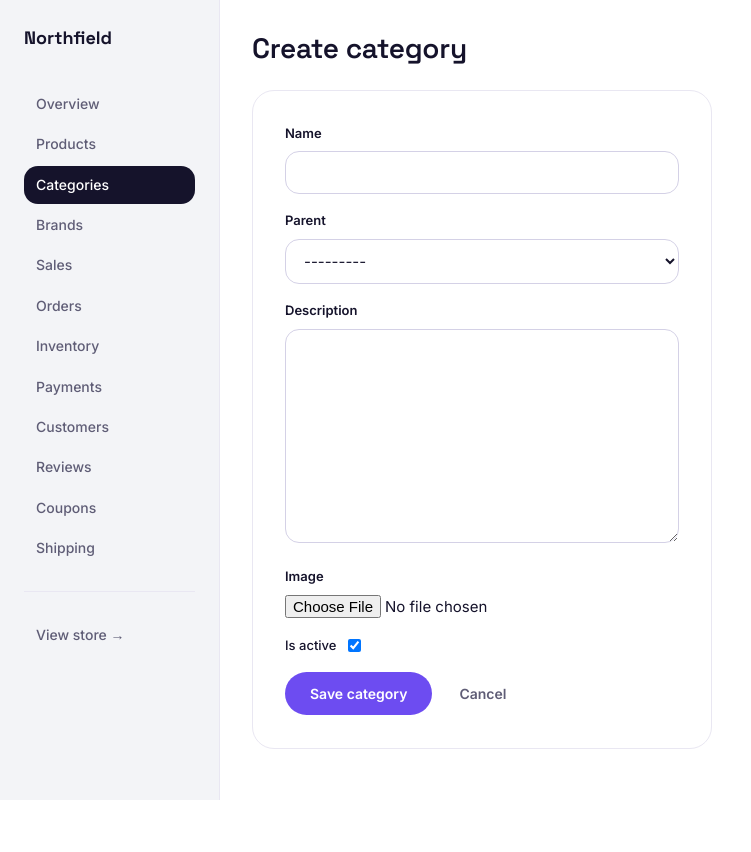
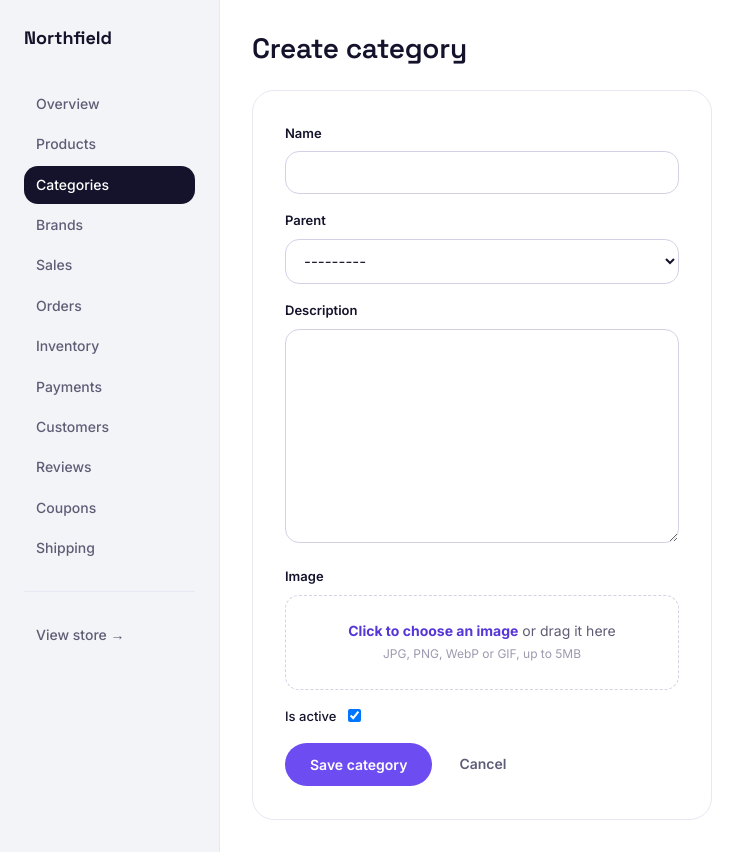
Before and after one commit to Kreativeweb003/ecommerce_website_system, a Django app: page /manage/categories/create/ in a window 1280 px wide. Shown: the whole page, without its empty margins (0-751 px from the left). Before the commit the page ends 800 px from the top, so only its background shows below. Run offline with Django 5.2, Linux system fonts and the light colour scheme; the visitor is signed in with stand-in values (Sample User, id 1); data that the repository does not hold is empty; parts of the project's set-up code (start-up, migrations or seed data) failed here and were passed over.

Commit message:
category image UX improved

```diff
--- a/config/settings.py
+++ b/config/settings.py
@@ -23,15 +23,14 @@ BASE_DIR = Path(__file__).resolve().parent.parent
 env = environ.Env()
 environ.Env.read_env(BASE_DIR / ".env")
 
-
+DEBUG = True
 # Quick-start development settings - unsuitable for production
 # See https://docs.djangoproject.com/en/6.0/howto/deployment/checklist/
 
 # SECURITY WARNING: keep the secret key used in production secret!
 SECRET_KEY = "django-insecure-t_&!2^unq@&g_8i^e-xw@ert@xo!z5h3!bcnmu#bxur2%76mn*"
 
-# SECURITY WARNING: don't run with debug turned on in production!
-DEBUG = True
+# SECURITY WARNING: don't run with debug turned on in production
 
 ALLOWED_HOSTS = []
 
--- a/products/forms.py
+++ b/products/forms.py
@@ -47,6 +47,14 @@ class CategoryForm(forms.ModelForm):
             to_visit.extend(Category.objects.filter(parent_id=pk).values_list("pk", flat=True))
         return ids
 
+    def clean_image(self):
+        image = self.cleaned_data.get("image")
+        # Only freshly uploaded files have a content_type; an already-saved image is skipped.
+        if image and hasattr(image, "content_type"):
+            from .services import validate_image_file
+            validate_image_file(image)
+        return image
+
 
 
 
--- a/products/urls.py
+++ b/products/urls.py
@@ -25,4 +25,5 @@ urlpatterns = [
     path("manage/products/<slug:slug>/images/add/", views.admin_product_image_add_view, name="admin_product_image_add"),
     path("manage/images/<int:pk>/delete/", views.admin_product_image_delete_view, name="admin_product_image_delete"),
     path("manage/images/<int:pk>/primary/", views.admin_product_image_primary_view, name="admin_product_image_primary"),
+    path("manage/categories/<int:pk>/image/delete/", views.admin_category_image_delete_view, name="admin_category_image_delete"),
 ]
--- a/products/views.py
+++ b/products/views.py
@@ -217,18 +217,20 @@ def admin_category_create_view(request):
 @superuser_required
 def admin_category_update_view(request, pk):
     category = get_object_or_404(Category, pk=pk)
+    previous_image_name = category.image.name
+    saved_image_url = optimized(category.image, "q_auto,f_auto,w_400,h_400,c_fill")  # "" if no image
 
     if request.method == "POST":
         form = CategoryForm(request.POST, request.FILES, instance=category)
         if form.is_valid():
-            form.save()
+            services.save_category(form=form, previous_image_name=previous_image_name)
             messages.success(request, "Category updated.")
             return redirect("products:admin_category_list")
     else:
         form = CategoryForm(instance=category)
 
     return render(request, "products/admin_category_form.html", {
-        "form": form, "action": "Edit", "category": category,
+        "form": form, "action": "Edit", "category": category, "saved_image_url": saved_image_url,
     })
 
 
@@ -354,3 +356,12 @@ def admin_product_image_primary_view(request, pk):
     image = get_object_or_404(ProductImage, pk=pk)
     services.set_primary_image(image=image)
     return JsonResponse({"success": True, "primary_id": image.pk})
+
+
+@login_required
+@superuser_required
+@require_POST
+def admin_category_image_delete_view(request, pk):
+    category = get_object_or_404(Category, pk=pk)
+    services.remove_category_image(category=category)
+    return JsonResponse({"success": True})
--- a/static/css/main.css
+++ b/static/css/main.css
@@ -1032,3 +1032,53 @@ p { margin: 0; }
 }
 
 @keyframes image-spin { to { transform: rotate(360deg); } }
+
+
+/* Single-image field (category image, brand logo) */
+.single-image { margin: var(--sp-2) 0 var(--sp-4); }
+
+.single-image__preview {
+  position: relative;
+  width: 200px;
+  max-width: 100%;
+  aspect-ratio: 1 / 1;
+  border-radius: var(--radius-md);
+  overflow: hidden;
+  background: var(--bg-subtle);
+  border: 1px solid var(--line);
+  margin-bottom: var(--sp-3);
+}
+
+.single-image__preview[hidden] { display: none; }
+.single-image__preview img { width: 100%; height: 100%; object-fit: cover; }
+
+.single-image__tag {
+  position: absolute;
+  left: 6px;
+  bottom: 6px;
+  padding: 3px 9px;
+  border-radius: 999px;
+  background: var(--accent);
+  color: #fff;
+  font-size: 11px;
+  font-weight: 600;
+}
+
+.single-image__tag:empty { display: none; }
+
+.single-image__preview.is-busy { pointer-events: none; }
+.single-image__preview.is-busy img { opacity: 0.45; }
+
+.single-image__preview.is-busy::after {
+  content: "";
+  position: absolute;
+  top: 50%;
+  left: 50%;
+  width: 26px;
+  height: 26px;
+  margin: -13px 0 0 -13px;
+  border: 3px solid var(--line-strong);
+  border-top-color: var(--accent);
+  border-radius: 50%;
+  animation: image-spin 0.7s linear infinite;
+}
--- /dev/null
+++ b/static/js/single_image.js
@@ -0,0 +1,120 @@
+document.addEventListener("DOMContentLoaded", () => {
+    const MAX_BYTES = 5 * 1024 * 1024;
+    const ALLOWED_TYPES = ["image/jpeg", "image/png", "image/webp", "image/gif"];
+
+    async function postJson(url) {
+        try {
+            const response = await fetch(url, {
+                method: "POST",
+                headers: { "X-Requested-With": "XMLHttpRequest", "X-CSRFToken": CSRF_TOKEN },
+                body: new FormData(),
+            });
+            let data = null;
+            try { data = await response.json(); } catch (_) { /* non-JSON error page */ }
+            return data || { success: false, error: `Request failed (${response.status}).` };
+        } catch (_) {
+            return { success: false, error: "Network error. Please try again." };
+        }
+    }
+
+    function validate(file) {
+        if (!ALLOWED_TYPES.includes(file.type)) return `${file.name} is not a JPG, PNG, WebP or GIF image.`;
+        if (file.size > MAX_BYTES) return `${file.name} is larger than 5MB.`;
+        return null;
+    }
+
+    document.querySelectorAll(".js-single-image").forEach((root) => {
+        const input = root.querySelector(".js-single-input");
+        const zone = root.querySelector(".js-single-zone");
+        const title = root.querySelector(".js-single-title");
+        const preview = root.querySelector(".single-image__preview");
+        const img = preview.querySelector("img");
+        const tag = root.querySelector(".js-single-tag");
+        const removeBtn = root.querySelector(".js-single-remove");
+        const removeUrl = root.dataset.removeUrl;
+
+        let saved = Boolean(removeUrl);                 // the server already has an image
+        let savedSrc = img.getAttribute("src") || "";
+        let pending = false;                            // a new file is waiting for the form submit
+        let objectUrl = null;
+
+        function refresh() {
+            if (pending) {
+                img.src = objectUrl;
+                preview.hidden = false;
+                tag.textContent = "New image";
+                title.textContent = "Choose a different image";
+            } else if (saved) {
+                img.src = savedSrc;
+                preview.hidden = false;
+                tag.textContent = "";
+                title.textContent = "Replace image";
+            } else {
+                img.removeAttribute("src");
+                preview.hidden = true;
+                tag.textContent = "";
+                title.textContent = "Click to choose an image";
+            }
+        }
+
+        function clearPending() {
+            if (objectUrl) URL.revokeObjectURL(objectUrl);
+            objectUrl = null;
+            pending = false;
+            input.value = "";
+            refresh();
+        }
+
+        function setFile(file) {
+            const error = validate(file);
+            if (error) {
+                clearPending();          // never leave the UI out of sync with the input
+                showToast(error, "error");
+                return;
+            }
+            if (objectUrl) URL.revokeObjectURL(objectUrl);
+            objectUrl = URL.createObjectURL(file);
+            pending = true;
+            refresh();
+        }
+
+        input.addEventListener("change", () => {
+            if (input.files.length) setFile(input.files[0]);
+        });
+
+        zone.addEventListener("dragover", (event) => { event.preventDefault(); zone.classList.add("is-dragover"); });
+        ["dragleave", "dragend"].forEach((name) =>
+            zone.addEventListener(name, () => zone.classList.remove("is-dragover")));
+        zone.addEventListener("drop", (event) => {
+            event.preventDefault();
+            zone.classList.remove("is-dragover");
+            const file = event.dataTransfer.files[0];
+            if (!file) return;
+            const transfer = new DataTransfer();   // keep only the first file; this input takes one
+            transfer.items.add(file);
+            input.files = transfer.files;
+            setFile(file);
+        });
+
+        removeBtn.addEventListener("click", async () => {
+            if (pending) { clearPending(); return; }   // just drop the unsaved choice
+            if (!saved) return;
+            if (!window.confirm("Remove this image? It will be deleted permanently.")) return;
+
+            preview.classList.add("is-busy");
+            const result = await postJson(removeUrl);
+            preview.classList.remove("is-busy");
+
+            if (result.success) {
+                saved = false;
+                savedSrc = "";
+                refresh();
+                showToast("Image removed.");
+            } else {
+                showToast(result.error || "Could not remove the image.", "error");
+            }
+        });
+
+        refresh();
+    });
+});
--- /dev/null
+++ b/templates/partials/single_image_field.html
@@ -0,0 +1,21 @@
+<div class="single-image js-single-image" data-remove-url="{{ remove_url|default:'' }}">
+  <p class="font-semibold text-sm" style="margin-bottom: var(--sp-2);">{{ label }}</p>
+
+  <div class="single-image__preview"{% if not current_url %} hidden{% endif %}>
+    <img {% if current_url %}src="{{ current_url }}"{% endif %} alt="">
+    <span class="single-image__tag js-single-tag"></span>
+    <button type="button" class="image-card__remove js-single-remove" aria-label="Remove image">&times;</button>
+  </div>
+
+  <input type="file" id="{{ field.id_for_label }}" name="{{ field.html_name }}"
+         class="visually-hidden js-single-input"
+         accept="image/jpeg,image/png,image/webp,image/gif">
+
+  <label for="{{ field.id_for_label }}" class="image-zone js-single-zone">
+    <strong class="js-single-title">{% if current_url %}Replace image{% else %}Click to choose an image{% endif %}</strong>
+    or drag it here<br>
+    <span class="text-faint text-xs">JPG, PNG, WebP or GIF, up to 5MB</span>
+  </label>
+
+  {% for error in field.errors %}<p class="field-error">{{ error }}</p>{% endfor %}
+</div>
--- a/templates/products/admin_category_form.html
+++ b/templates/products/admin_category_form.html
@@ -1,4 +1,5 @@
 {% extends "dashboard/_dash_base.html" %}
+{% load static %}
 
 {% block dash_title %}{{ action }} category{% endblock %}
 {% block dash_heading %}{{ action }} category{% endblock %}
@@ -6,17 +7,35 @@
 {% block dash_content %}
 <form method="post" enctype="multipart/form-data" class="form-card">
   {% csrf_token %}
+
+  {% if form.non_field_errors %}
+    <div class="alert alert--error">{{ form.non_field_errors.0 }}</div>
+  {% endif %}
+
+  {% if saved_image_url %}
+    {% url 'products:admin_category_image_delete' pk=category.pk as remove_url %}
+  {% endif %}
+
   {% for field in form %}
+    {% if field.name == "image" %}
+      {% include "partials/single_image_field.html" with field=field label=field.label current_url=saved_image_url remove_url=remove_url %}
+    {% else %}
       <div class="field {% if field.name == 'is_active' %}field--checkbox{% endif %}">
         <label for="{{ field.id_for_label }}">{{ field.label }}</label>
         {{ field }}
         {% if field.help_text %}<p class="field-hint">{{ field.help_text }}</p>{% endif %}
         {% for error in field.errors %}<p class="field-error">{{ error }}</p>{% endfor %}
       </div>
+    {% endif %}
   {% endfor %}
+
   <div class="row gap-3">
     <button type="submit" class="btn btn--primary">Save category</button>
     <a href="{% url 'products:admin_category_list' %}" class="btn btn--ghost">Cancel</a>
   </div>
 </form>
 {% endblock %}
+
+{% block extra_js %}
+<script src="{% static 'js/single_image.js' %}"></script>
+{% endblock %}
```
Also changed, not shown: products/services.py (+31 -0 lines). Lines whose indentation alone changed are shown as unchanged.
